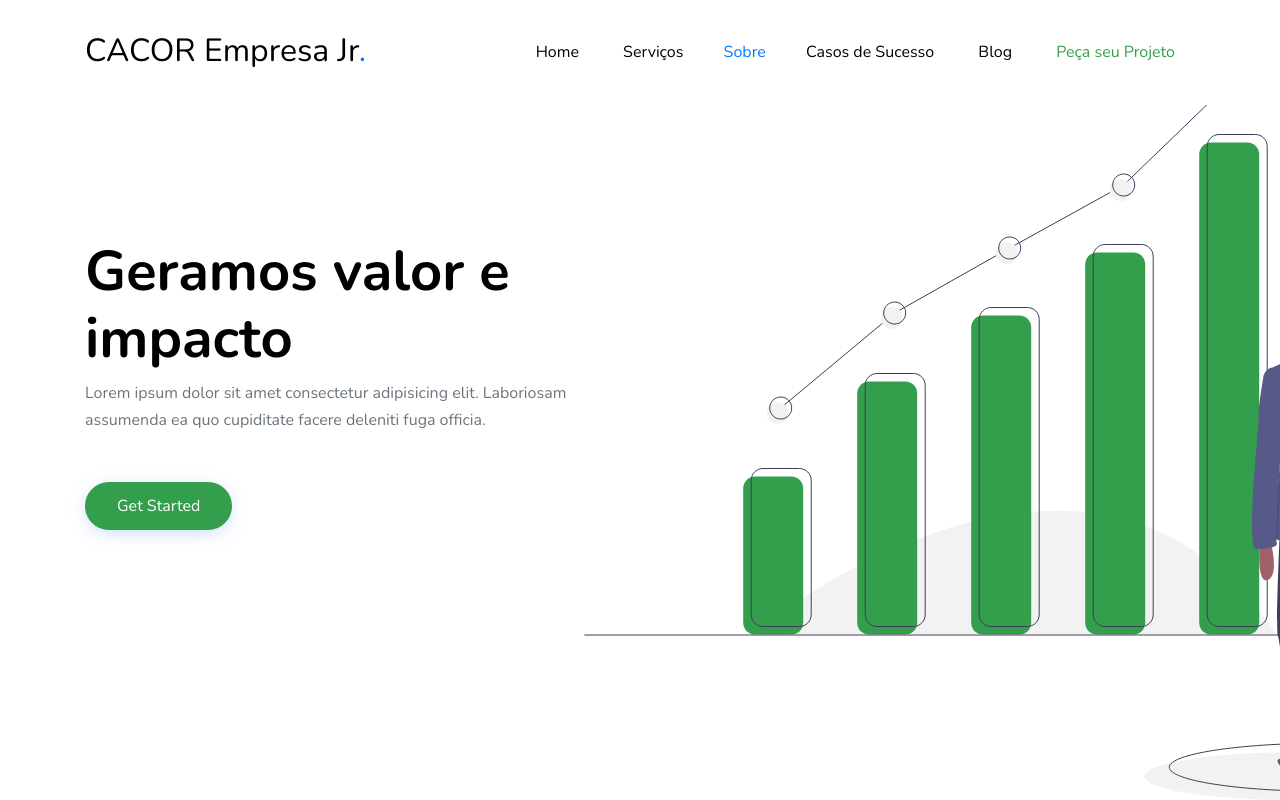
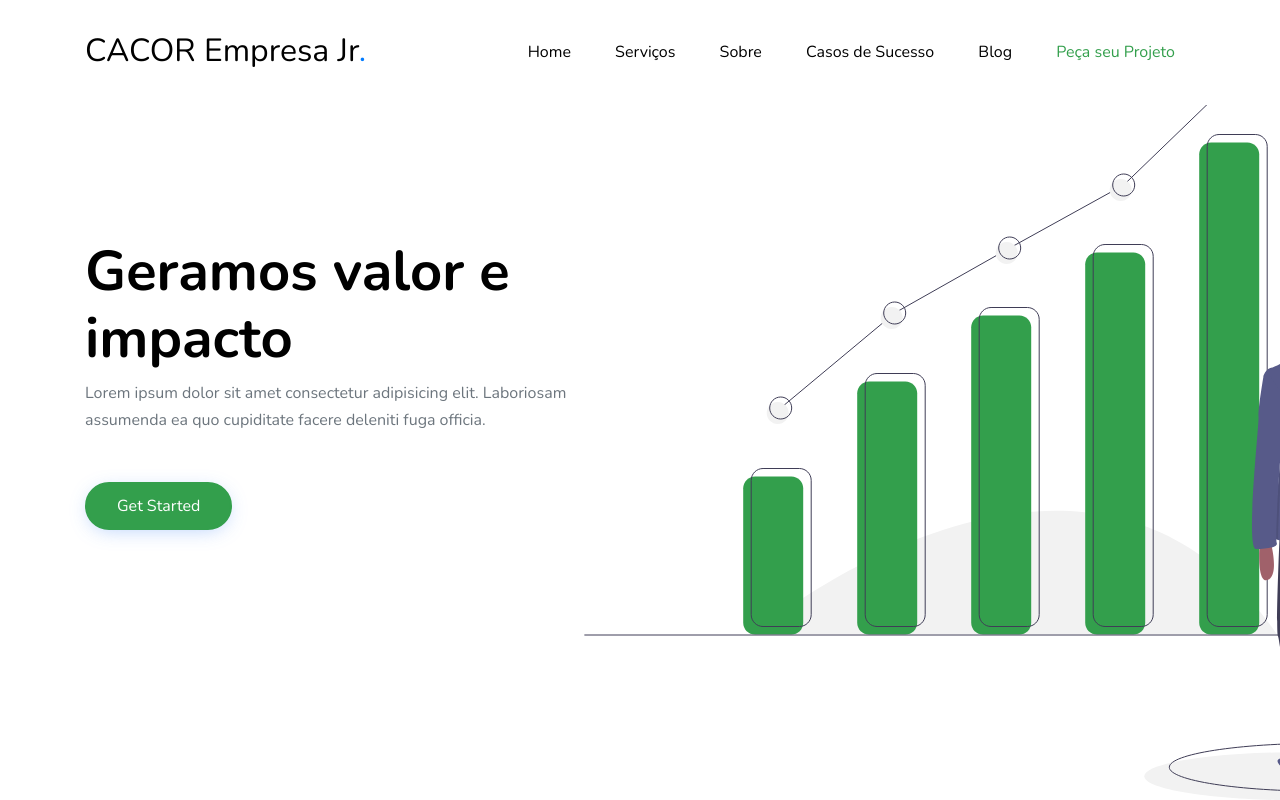
Before and after one commit to gurgueiavalley/cacortecjr, a plain HTML site: page index.html in a window 1280 px wide. Shown: the top 800 px of the page. Drawn offline with nearby package versions, Linux system fonts and the light colour scheme; files whose address does not match are found by name.

Commit message:
Update index.html

```diff
--- a/index.html
+++ b/index.html
@@ -63,7 +63,7 @@
               <ul class="site-menu main-menu js-clone-nav mr-auto d-none d-lg-block ml-0 pl-0">
                 <li><a href="#home-section" class="nav-link">Home</a></li>
                 <li><a href="#features-section" class="nav-link">Serviços</a></li>
-                <li></li><a href="#about-section" class="nav-link">Sobre</a></li>
+                <li><a href="#about-section" class="nav-link">Sobre</a></li>
                 <li><a href="#testimonials-section" class="nav-link">Casos de Sucesso</a></li>
                 <li><a href="#blog-section" class="nav-link">Blog</a></li>
                 <li><a href="#contact-section" class="nav-link">Peça seu Projeto</a></li>
```
